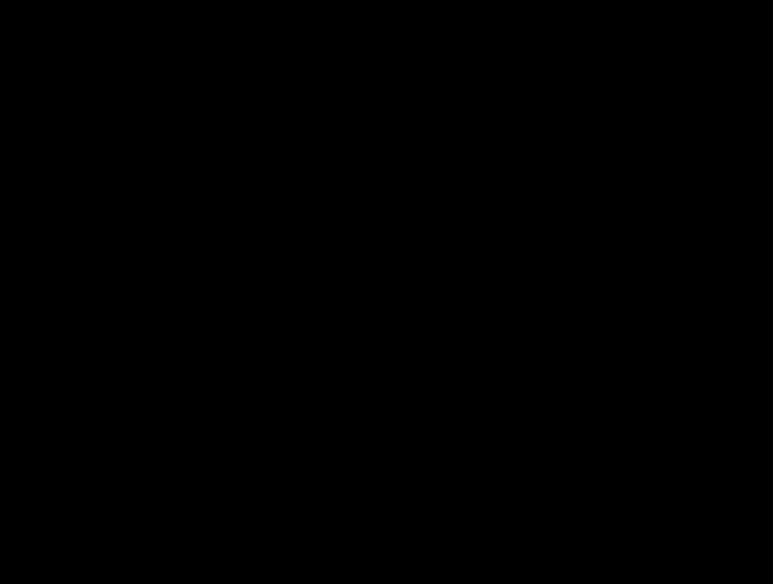
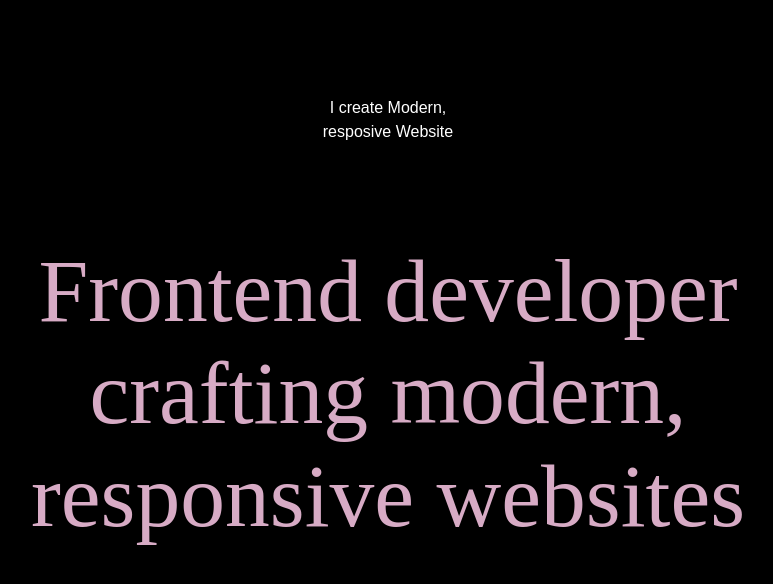
Before and after one commit to ychae030/2024_Portfolio, a Next.js app: page / in a window 1280 px wide. Shown: the top 584 px of the page, without its empty margins (252-1025 px from the left). Built offline with nearby package versions, Linux system fonts and the light colour scheme; a web font is replaced by a local one.

Commit message:
Feat: Hero TextArea

```diff
--- a/app/globals.css
+++ b/app/globals.css
@@ -42,4 +42,8 @@ body {
   .text-balance {
     text-wrap: balance;
   }
+  .text-display {
+    font-size: 7vw;
+    line-height: 8vw;
+  }
 }
--- a/app/page.tsx
+++ b/app/page.tsx
@@ -1,3 +1,9 @@
+import Hero from "./section/hero/Hero";
+
 export default function Home() {
-  return <main></main>;
+  return (
+    <main>
+      <Hero />
+    </main>
+  );
 }
--- /dev/null
+++ b/app/section/hero/Hero.tsx
@@ -0,0 +1,25 @@
+import React from "react";
+
+const PARA: string[] = ["I create Modern,", "resposive Website"];
+const HEADING: string[] = [
+  "Frontend developer",
+  "crafting modern,",
+  "responsive websites",
+];
+const renderSpans = (items: string[]) =>
+  items.map((item, index) => (
+    <span className="text-center" key={index}>
+      {item}
+    </span>
+  ));
+
+export default function Hero() {
+  return (
+    <section id="hero" className="relative h-screen">
+      <p className="grid py-24">{renderSpans(PARA)}</p>
+      <h2 className="grid justify-center text-display text-brand font-[family-name:var(--font-display)]">
+        {renderSpans(HEADING)}
+      </h2>
+    </section>
+  );
+}
--- a/tailwind.config.ts
+++ b/tailwind.config.ts
@@ -11,6 +11,7 @@ const config: Config = {
       colors: {
         background: "var(--background)",
         foreground: "var(--foreground)",
+        brand: "var(--brand)",
       },
     },
   },
```
